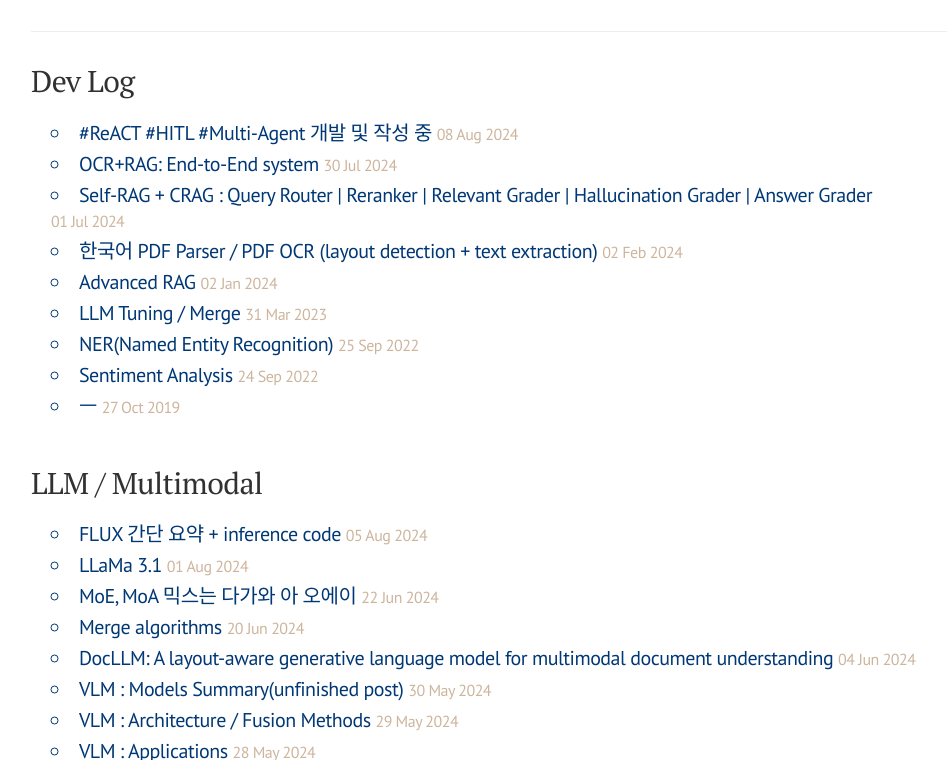
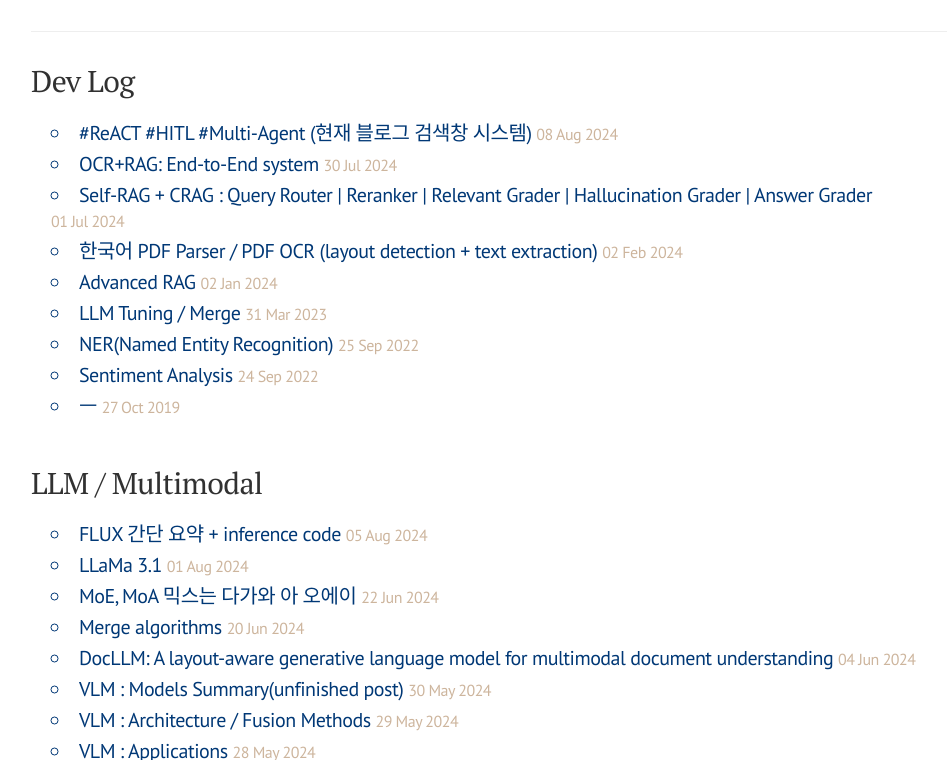
Before and after one commit to finddme/finddme.github.io, a Jekyll site: the page built from index.html, in a window 1280 px wide and 900 px high, scrolled down 329 px, cut to the strip 140-900 px from the top of the window. Shown: the whole strip, without its empty margins (149-1096 px from the left). Built offline with Jekyll 4.4.1, drawn with Linux system fonts in a browser that asks for light colours; nearby versions of some CDN libraries; comment, search, counter and statistics services are not loaded.

Commit message:
Update 2024-08-08-react_agent .md

```diff
--- a/_posts/2024-08-08-react_agent .md
+++ b/_posts/2024-08-08-react_agent .md
@@ -1,5 +1,5 @@
 ---
-title: "#ReACT #HITL #Multi-Agent 개발 및 작성 중"
+title: "#ReACT #HITL #Multi-Agent (현재 블로그 검색창 시스템)"
 category: Dev Log
 tag: Development
 ---
```
